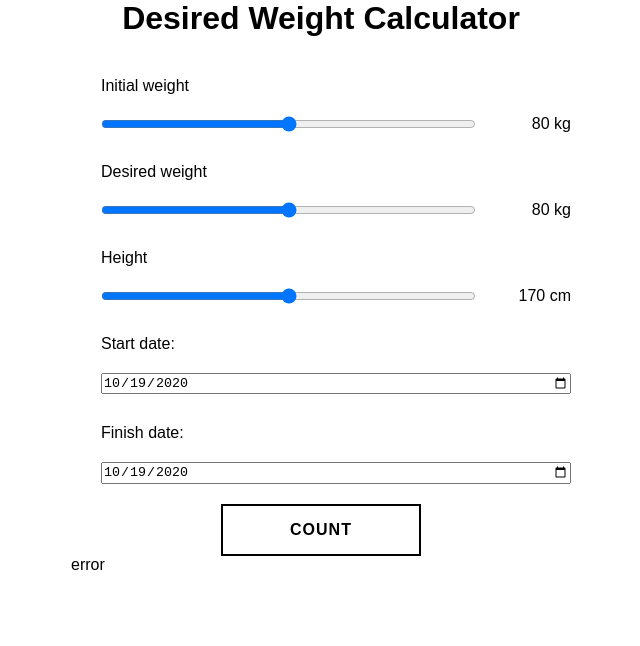
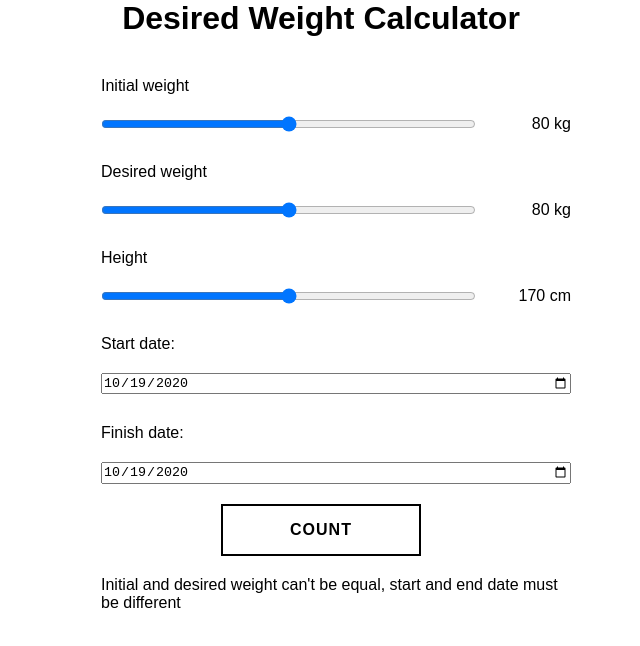
Before and after one commit to forbiddenrng/desired-weight-calculator, a React (Create React App) app: page / in a window 1280 px wide. Both pictures are taken after a click on the button "COUNT". Shown: the top 646 px of the page, without its empty margins (319-959 px from the left). Built offline with nearby package versions, Linux system fonts and the light colour scheme.

Commit message:
add error and result styles. Deleted Error.css

```diff
--- a/src/components/Error.js
+++ b/src/components/Error.js
@@ -1,10 +1,10 @@
 import React from 'react';
-
+import "./Result.css"
 const Error = (props) => {
 
   return (
-    <div>
-      error
+    <div className="result_panel">
+      <p>Initial and desired weight can't be equal, start and end date must be different</p>
     </div>
   );
 }
--- a/src/components/Result.css
+++ b/src/components/Result.css
@@ -0,0 +1,10 @@
+.result_panel {
+  margin-top: 20px;
+  margin-left: 30px;
+}
+.result_panel p {
+  margin-top: 3px;
+}
+.result_panel .value_bold {
+  font-weight: bold;
+}
--- a/src/components/Result.js
+++ b/src/components/Result.js
@@ -1,4 +1,5 @@
 import React from 'react';
+import "./Result.css";
 const Result = (props) => {
   const { initWeight, desiredWeight, height, startDate, endDate } = props.data
 
@@ -30,7 +31,7 @@ const Result = (props) => {
   const result = initWeight - desiredWeight > 0 ? "lose" : "gain";
 
   return (
-    <div>
+    <div className="result_panel">
       <p>You want {result} <span className="value_bold">{Math.abs(initWeight - desiredWeight)}</span> kg</p>
       <p>Your current BMI is <span className="value_bold">{getBMI(initWeight, height)}</span> ({getBMIDescription(getBMI(initWeight, height))})</p>
       <p>Your desired BMI is <span className="value_bold">{getBMI(desiredWeight, height)}</span> ({getBMIDescription(getBMI(desiredWeight, height))})</p>
```
